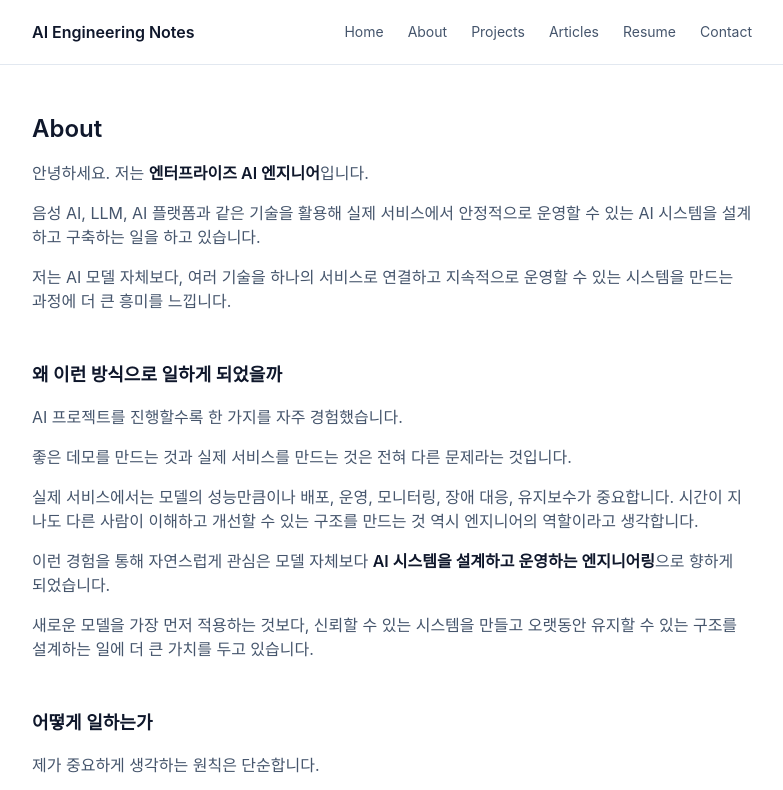
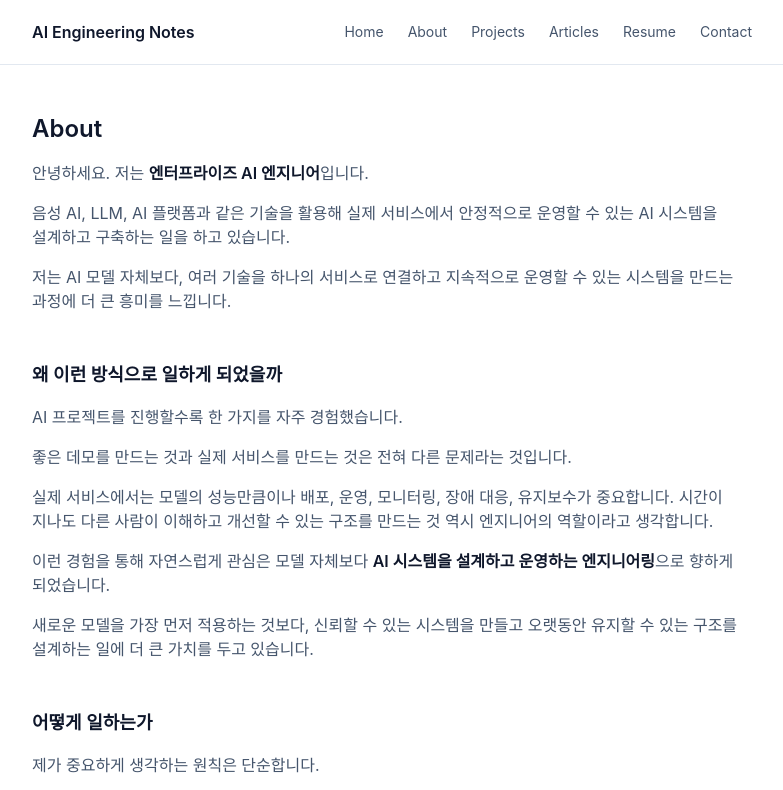
Before and after one commit to jhwanseok/jhwanseok.github.io, an Astro site: page /about in a window 1280 px wide. Shown: the top 790 px of the page, without its empty margins (248-1031 px from the left). Built offline with nearby package versions, Linux system fonts and the light colour scheme; Astro itself is replaced by a stand-in of ours.

Commit message:
fix: prevent Korean text from breaking mid-word
Adds word-break: keep-all so line wraps only happen at spaces, matching
standard Korean web typography (as used by Naver, Kakao, Toss, etc.)
instead of the browser default of breaking between any two syllables.
Paired with overflow-wrap: break-word as a safety net so a single
unbreakable long token (a URL, a hyphenated English term) still wraps
instead of overflowing the content column.

Co-Authored-By: Claude Sonnet 5 <noreply@anthropic.com>
Claude-Session: https://claude.ai/code/session_017xKxybb7M3S1fg72RQzxkN

```diff
--- a/src/styles/global.css
+++ b/src/styles/global.css
@@ -11,3 +11,12 @@
 	--color-coral-600: #e34a33;
 	--color-coral-700: #c13a26;
 }
+
+/* Korean text wraps at any syllable by default, which can split a word
+   (어절) mid-way. keep-all restricts breaks to spaces, like Latin text;
+   overflow-wrap is the safety net so a single long unbreakable token (a
+   URL, a hyphenated English term) still wraps instead of overflowing. */
+body {
+	word-break: keep-all;
+	overflow-wrap: break-word;
+}
```
